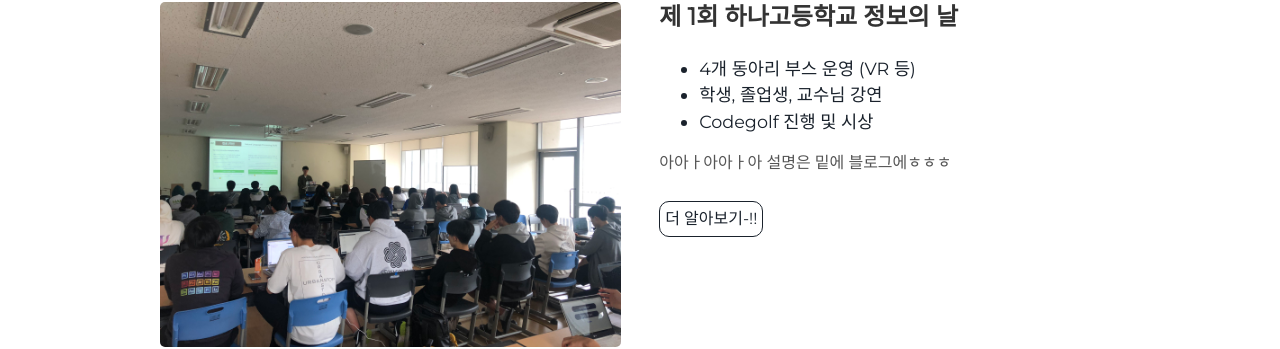
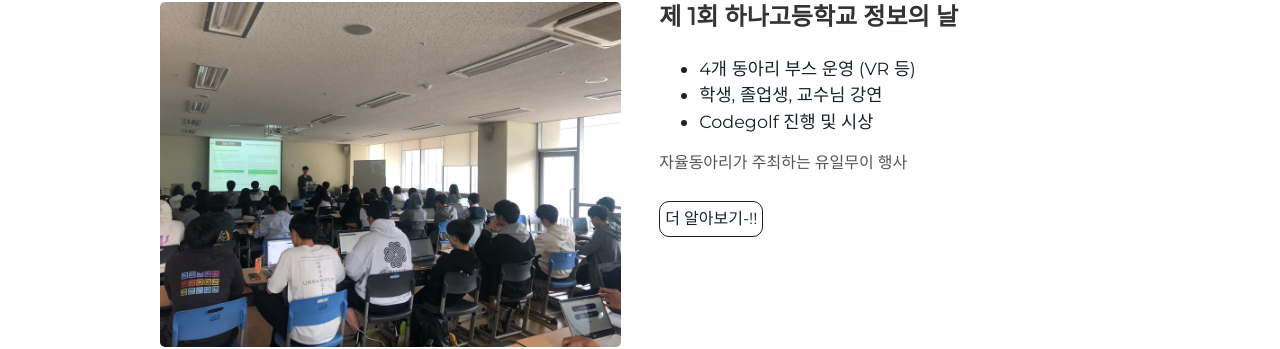
Before and after one commit to haslambda/haslambda.github.io, a Jekyll site: the page built from index.html, in a window 1280 px wide and 900 px high, scrolled down 1721 px. Shown: the part 357-706 px from the top of the window. Built offline with Jekyll 4.4.1, drawn with Linux system fonts in a browser that asks for light colours.

Commit message:
Update projects.html

```diff
--- a/_includes/projects.html
+++ b/_includes/projects.html
@@ -27,6 +27,6 @@
       <li> 학생, 졸업생, 교수님 강연</li>
       <li> Codegolf 진행 및 시상</li>
     </ul>
-    <p>아아ㅏ아아ㅏ아 설명은 밑에 블로그에ㅎㅎㅎ</p>
+    <p>자율동아리가 주최하는 유일무이 행사</p>
     <a class="project-link" href="https://haslambda.github.io/blog/">더 알아보기-!!</a> </div>
 </div>
```
